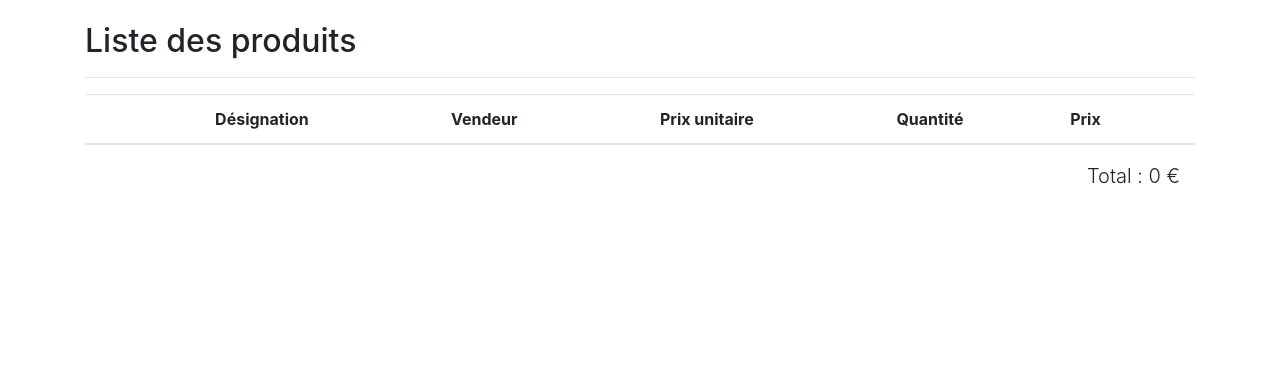
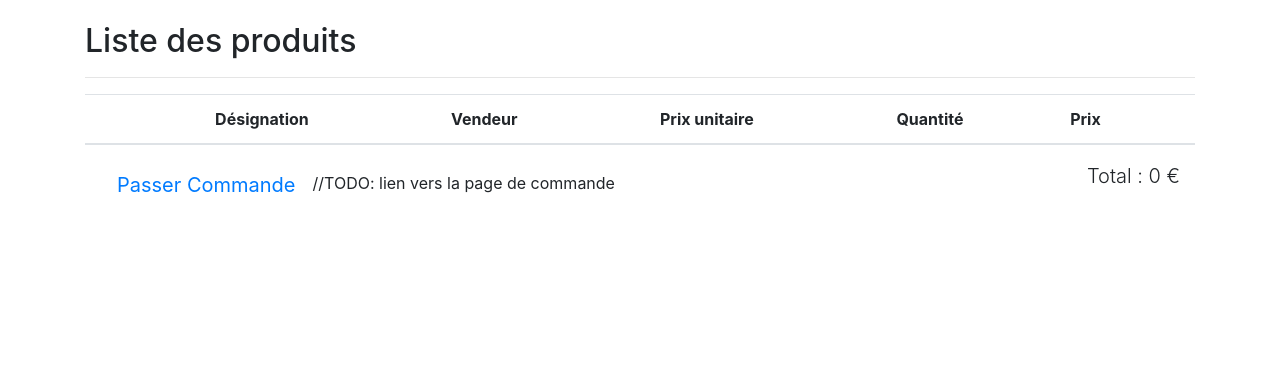
Before and after one commit to Grp11-ProjetPiscine-Polytech-3A/MarketPlace, a CodeIgniter app: page /database/index.php/panier/index in a window 1280 px wide. Shown: the part 104-496 px from the top of the page. Run offline with CodeIgniter, Linux system fonts and the light colour scheme; lists and menus that the app fills with data are empty.

Commit message:
Ajout boutton commander

```diff
--- a/application/views/Panier/panier.php
+++ b/application/views/Panier/panier.php
@@ -69,5 +69,6 @@
 
     <div class="col-lg-12">
         <span class="pull-right lead"> Total : <?php echo $somme_totale ?> € </span>
+        <a class="btn btn-lg" role="button" href= "">Passer Commande</a>//TODO: lien vers la page de commande
     </div>
 </div>
```
